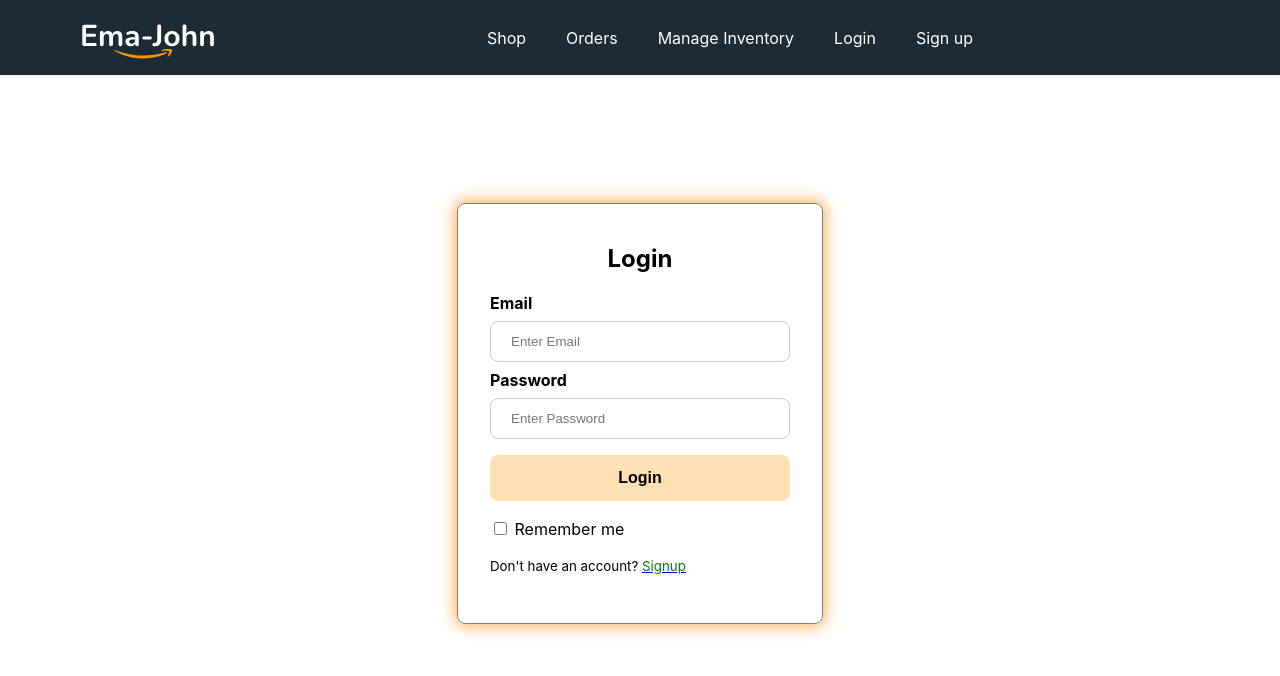
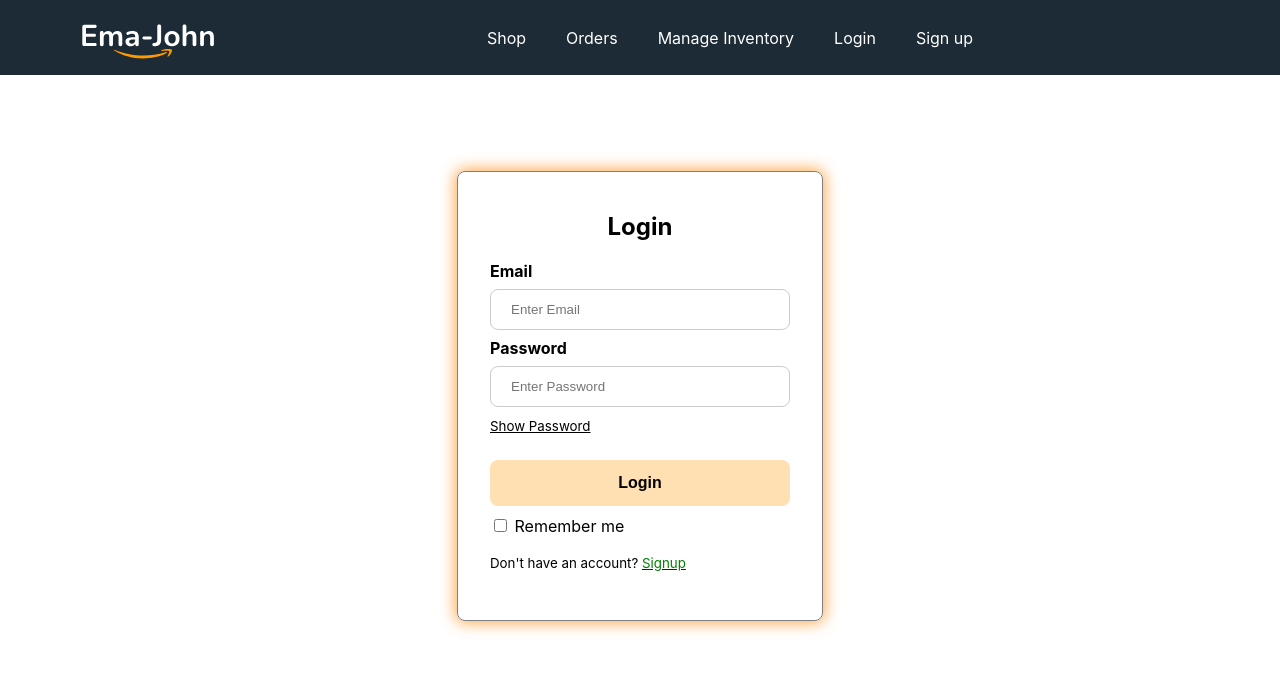
Before and after one commit to arafatdayan005/ema-jhon-ecommerce, a React (Create React App) app: page /login in a window 1280 px wide. Shown: the top 676 px of the page. Built offline with nearby package versions, Linux system fonts and the light colour scheme; no server answers.

Commit message:
show password toggle and firebase deploy added

```diff
--- a/src/components/Login/Login.css
+++ b/src/components/Login/Login.css
@@ -3,7 +3,7 @@
     margin: auto;
     border: 1px solid grey;
     padding: 0 2rem;
-    margin-top: 8rem;
+    margin-top: 6rem;
     border-radius: 8px;
     padding-bottom: 2rem;
     box-shadow: 0 0 15px 2px #fdaa52 ;
@@ -20,7 +20,8 @@
 }
 
 input[type=email],
-input[type=password] {
+input[type=password],
+input[type=text] {
     width: 100%;
     padding: 12px 20px;
     margin: 8px 0;
@@ -34,7 +35,7 @@ input[type=password] {
     background-color: rgba(255, 153, 0, 0.3);
     color: black;
     padding: 14px 20px;
-    margin: 8px 0;
+    margin: 25px 0px 0px 0px;
     border: none;
     cursor: pointer;
     width: 100%;
@@ -55,3 +56,10 @@ label{
     text-decoration: none;
     color: green;
 }
+
+.show-pass{
+    margin: 0;
+    text-decoration: underline;
+    cursor: pointer;
+    display:inline-block;
+}
--- a/src/components/Login/Login.js
+++ b/src/components/Login/Login.js
@@ -1,10 +1,12 @@
-import React, { useContext } from 'react'
+import React, { useContext, useState } from 'react'
 import './Login.css'
 import { Link, useLocation, useNavigate } from 'react-router-dom'
 import { AuthContext } from '../Providers/AuthProvider'
 
 
 function Login() {
+    const [show, setShow] = useState(false)
+
     const { loginUser } = useContext(AuthContext)
     const navigate = useNavigate();
     const location = useLocation();
@@ -43,7 +45,15 @@ function Login() {
                         <input type="email" placeholder="Enter Email" name="email" required />
 
                         <label htmlFor="psw"><b>Password</b></label>
-                        <input type="password" placeholder="Enter Password" name="password" required />
+                        <input type={show ? "text" : "password"} placeholder="Enter Password" name="password" required />
+                        <p className='show-pass' onClick={() => setShow(!show)}>
+                            <small>
+                                {
+                                    show ? <span>Hide Password</span> :
+                                        <span>Show Password</span>
+                                }
+                            </small>
+                        </p>
                         <button className='login-btn' type="submit">Login</button>
                     </form>
 
--- a/src/components/Signup/Signup.css
+++ b/src/components/Signup/Signup.css
@@ -3,7 +3,7 @@
     margin: auto;
     border: 1px solid grey;
     padding: 0 2rem;
-    margin-top: 8rem;
+    margin-top: 6rem;
     border-radius: 8px;
     padding-bottom: 2rem;
     box-shadow: 0 0 15px 2px #0fb00fac ;
```
Also changed, not shown: firebase.json (added), 1 other file (tests, documents, lock files or other folders).
